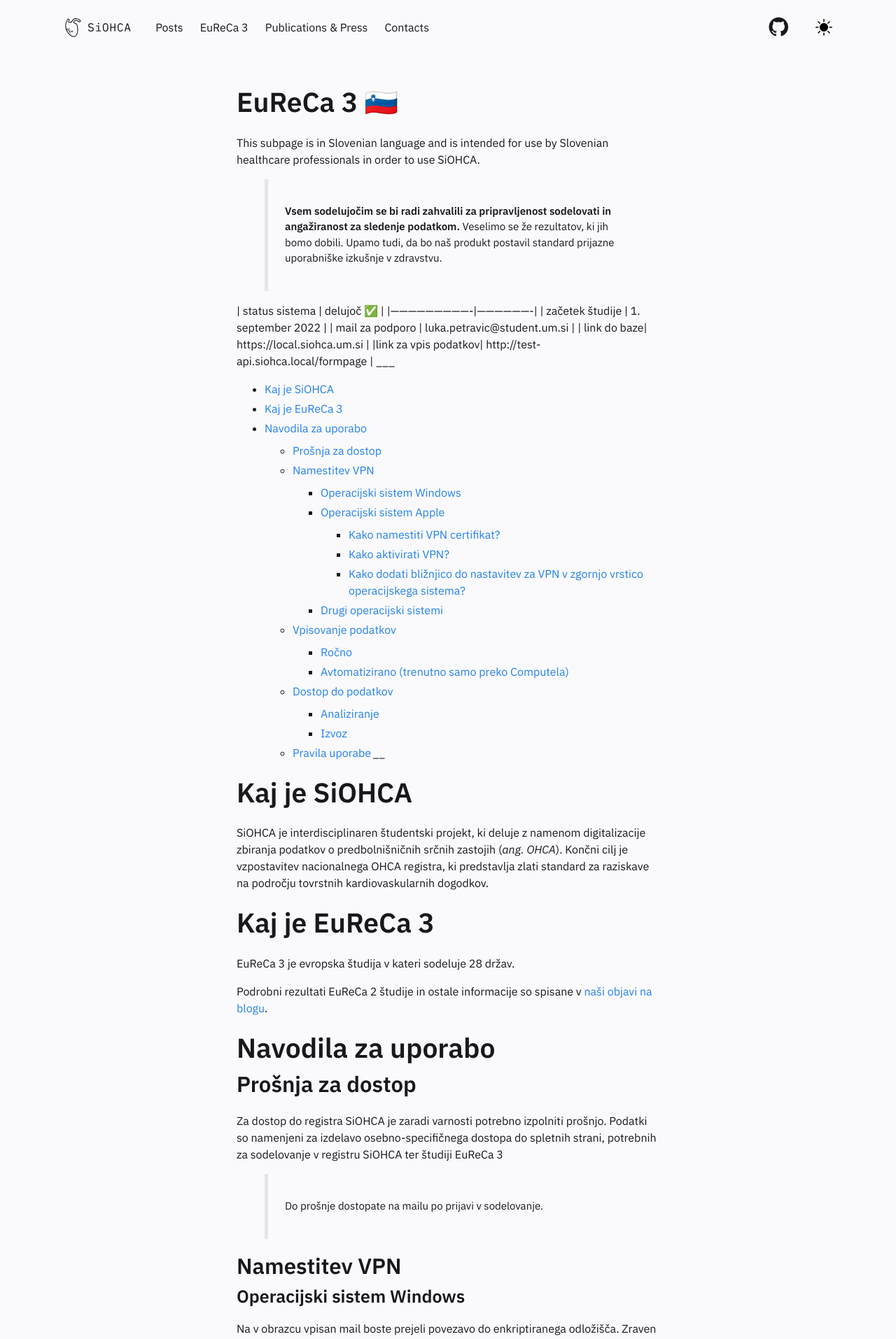
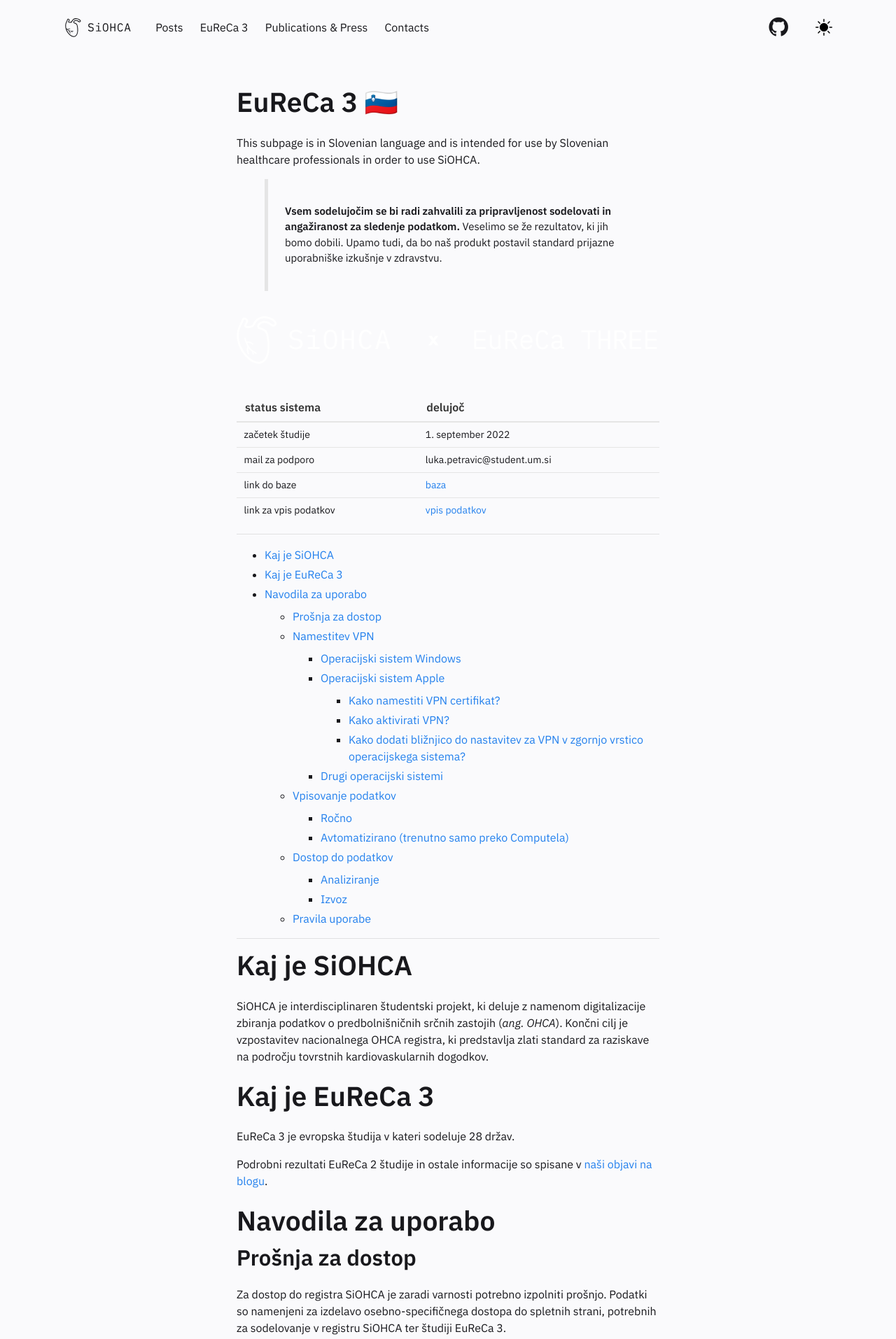
Before and after one commit to SterArcher/OHCA-registry-Slovenia, a Jekyll site: the page built from pages/eureca.md, in a window 1280 px wide. Shown: the top 1914 px of the page at 70% size. Built offline with Jekyll 4.4.1, drawn with Linux system fonts in a browser that asks for light colours; nearby versions of some CDN libraries; some of the changed text lies outside the part shown.

Commit message:
add photos and text fix

```diff
--- a/assets/css/style.css
+++ b/assets/css/style.css
@@ -345,7 +345,7 @@
     color: var(--text-main);
     padding: 8px;
     text-align: left;
-    font-size: 12px;
+    font-size: 16px;
 }
 
 td {
--- a/pages/eureca.md
+++ b/pages/eureca.md
@@ -9,12 +9,22 @@
 
 > **Vsem sodelujočim se bi radi zahvalili za pripravljenost sodelovati in angažiranost za sledenje podatkom.** Veselimo se že rezultatov, ki jih bomo dobili. Upamo tudi, da bo naš produkt postavil standard prijazne uporabniške izkušnje v zdravstvu.
 
-| status sistema             | delujoč  ✅          |
-|----------------------------|-------------------|
-| začetek študije            | 1. september 2022 |
-| mail za podporo | luka.petravic@student.um.si  |
-| link do baze| https://local.siohca.um.si  |
-|link za vpis podatkov| http://test-api.siohca.local/formpage  |
+![SiOHCA x EuReCa 3](https://siohca.um.si/assets/img/SiOHCAxEuReCa.png)
+
+| status sistema        | delujoč                                                |
+| --------------------- | ------------------------------------------------------ |
+| začetek študije       | 1. september 2022                                      |
+| mail za podporo       | luka.petravic@student.um.si                            |
+| link do baze          | [baza](https://local.siohca.um.si)                     |
+| link za vpis podatkov | [vpis podatkov](http://test-api.siohca.local/formpage) |
+
+<style>
+  hr {
+    border: inherit;
+    border-top: 1px solid rgba(0, 0, 0, 0.1);
+    border-bottom: 1px solid rgba(255, 255, 255, 0.3);
+  }
+</style>
 ___
 - [Kaj je SiOHCA](#kaj-je-siohca)
 - [Kaj je EuReCa 3](#kaj-je-eureca-3)
@@ -34,6 +44,7 @@
     - [Analiziranje](#analiziranje)
     - [Izvoz](#izvoz)
   - [Pravila uporabe](#pravila-uporabe)
+
 ____
 
 # Kaj je SiOHCA
@@ -47,36 +58,37 @@
 
 # Navodila za uporabo
 ## Prošnja za dostop
-Za dostop do registra SiOHCA je zaradi varnosti potrebno izpolniti prošnjo. Podatki so namenjeni za izdelavo osebno-specifičnega dostopa do spletnih strani, potrebnih za sodelovanje v registru SiOHCA ter študiji EuReCa 3
+Za dostop do registra SiOHCA je zaradi varnosti potrebno izpolniti prošnjo. Podatki so namenjeni za izdelavo osebno-specifičnega dostopa do spletnih strani, potrebnih za sodelovanje v registru SiOHCA ter študiji EuReCa 3.
 
-> Do prošnje dostopate na mailu po prijavi v sodelovanje.
+> Po prijavi v sodelovanje preko e-maila vam bomo poslali prošnjo za dostop.
 
 ## Namestitev VPN
 ### Operacijski sistem Windows
-Na v obrazcu vpisan mail boste prejeli povezavo do enkriptiranega odložišča. Zraven povezave je priložena tudi koda za dekodiranje datotek na povezavi in geslo certifikata.
+Na mail, ki ste ga vpisali v obrazcu, boste prejeli povezavo do enkriptiranega odložišča. Zraven povezave je priložena tudi koda za dekodiranje datotek na povezavi in geslo certifikata.
 
 Za namestitev sledite spodnjim korakom:
+<style>
+  img {
+    margin-top: 20px;
+    margin-bottom: 20px;
+  }
+</style>
 1. Odpremo shranjeno datoteko “SiOHCA VPN.zip”
 
 2. Vse datoteke v ZIP arhivu ekstrahiramo v enako mapo z orodjem po izbiri (na sliki prikazana Drag&Drop metoda z uporabo Windows Explorer-ja):
-
-![ekstrahiranje podatkov](https://siohca.um.si/assets/windows/img/EuReCa/ekstrahiranje.png)
+![ekstrahiranje podatkov](https://siohca.um.si/assets/img/EuReCa/windows/ekstrahiranje.png)
 
 3. V mapi, kamor smo ekstrahirali datoteke, zaženemo program “SiOHCA VPN.exe”:
-
-![prikaz po ekstrahiranju](https://siohca.um.si/assets/windows/img/EuReCa/ekstrahirano.png)
+![prikaz po ekstrahiranju](https://siohca.um.si/assets/img/EuReCa/windows/ekstrahirano.png)
 
 4.	Odpre se pojavno okno s prošnjo za administratorske pravice, ki jih za pravilno delovanje programa moramo odobriti:
+![odobritev administratorskih pravic](https://siohca.um.si/assets/img/EuReCa/windows/admin.png)
 
-![odobritev administratorskih pravic](https://siohca.um.si/assets/windows/img/EuReCa/admin.png)
-
-5.	Pojavi se program za namestitev VPN omrežja in nas prosi za geslo certfikata. Geslo VTIPKAJTE in ne kopirajte, saj bo kopiranje povzročilo napako! Po vtipkanem geslu pritisnite tipko ENTER:
-
-![geslo certifikata](https://siohca.um.si/assets/windows/img/EuReCa/geslo.png)
+5.	Pojavi se program za namestitev VPN omrežja in nas prosi za geslo certfikata. Geslo VTIPKAJTE in ne kopirajte, <ins>saj bo kopiranje povzročilo napako</ins>! Po vtipkanem geslu pritisnite tipko ENTER:
+![geslo certifikata](https://siohca.um.si/assets/img/EuReCa/windows/geslo.png)
 
 6.	Počakajte nekaj sekund, da se namestitev zaključi. Namestitev je uspešna, če se v oknu izpiše podobno besedilo:
-
-![zakljucek](https://siohca.um.si/assets/windows/img/EuReCa/zakljucek.png)
+![zakljucek](https://siohca.um.si/assets/img/EuReCa/windows/zakljucek.png)
 
 7.	Po uspešni namestitvi vam svetujemo, da vse ekstrahirane datoteke zbrišete z računalnika.
 
@@ -86,61 +98,47 @@
 #### Kako namestiti VPN certifikat?
 Za namestitev sledite spodnjim korakom:
 1. Odprite .mobileconfig datoteko tako, da nanjo dvakrat kliknete:
-
 ![.mobileconfig datoteka](https://siohca.um.si/assets/img/EuReCa/ios/odprtje_config.png)
 
 2. Sistem vas obvesti, da je certifikat potrebno potrditi v nastavitvah:
-
 ![obvestilo sistema](https://siohca.um.si/assets/img/EuReCa/ios/obvestilo_sistema.png)
 
 3. Odprite **System Preferences**:
-
 ![nastavitve](https://siohca.um.si/assets/img/EuReCa/ios/nastavitve.png)
 
 4.	Izberite **Profiles**:
-
-![Profiles](https://siohca.um.si/assets/img/EuReCa/ios/profiles.png)
+![Profiles](https://siohca.um.si/OHCA-registry-Slovenia/assets/img/EuReCa/ios/profiles.jpg)
 
 5.	Z rdečim napisom **Unverified** vas sistem obvesti, da certifikat še ni dokončno naložen. Klikinte »**Install...**«:
-
 ![instalacija](https://siohca.um.si/assets/img/EuReCa/ios/instalacija.png)
 
 6.	Izberite možnost **Continue**:
-
 ![nadaljevanje instalacije](https://siohca.um.si/assets/img/EuReCa/ios/nadaljevanje_instalacije.png)
 
 7.	Vnesite geslo in vnos potrdite s klikom na **Install**:
-
 ![vnos gesla](https://siohca.um.si/assets/img/EuReCa/ios/geslo.png)
 
 8.	Zelen napis Verified je potrditev, da je bil certifikat uspešno nameščen:
-
 ![oznaka verified](https://siohca.um.si/assets/img/EuReCa/ios/verified.png)
 
 #### Kako aktivirati VPN?
 1.	V **System Preferences** izberite **Network**:
-
 ![Network](https://siohca.um.si/assets/img/EuReCa/ios/network.png)
 
 2.	V levem stolpcu izberite **SiOHCA**, na desni strani pa klikinte **Connect**:
-
 ![siohca netwrok](https://siohca.um.si/assets/img/EuReCa/ios/siohca_network.png)
 
 3. **Status: Connected** je znak, da je bila povezava uspešna:
-
 ![status connected](https://siohca.um.si/assets/img/EuReCa/ios/connected.png)
 
 #### Kako dodati bližnjico do nastavitev za VPN v zgornjo vrstico operacijskega sistema?
 1. V **System Preferences** izberite **Network**:
-
 ![Network](https://siohca.um.si/assets/img/EuReCa/ios/network.png)
 
 2. V levem stolpcu izberite **SiOHCA**. Obkljukajte »**Show VPN status in menu bar.**«:
-
 ![show VPN status](https://siohca.um.si/assets/img/EuReCa/ios/siohca_network.png)
 
 3.	Sedaj je bližnjica za aktivacijo VPN na voljo v opravilni vrstici:
-
 ![bliznjica](https://siohca.um.si/assets/img/EuReCa/ios/bliznjica.png)
 
 ### Drugi operacijski sistemi
@@ -151,7 +149,7 @@
 ### Ročno
 Za ročno vpisovanje podatkov je potrebno imeti nameščen in aktiviran VPN.
 
-> Za odprtje obrazca za vpisovanje podatkov kliknite [**tukaj**]().
+> Za odprtje obrazca za vpisovanje podatkov kliknite [**tukaj**](http://test-api.siohca.local/formpage).
 
 ### Avtomatizirano (trenutno samo preko Computela)
 Za vse NMP enote, ki uporabljajo informacijski sistem podjetja Computel, smo se z njimi povezali in ustvarili direktno povezavo znotraj njihove informacijskega sistema.
@@ -171,9 +169,9 @@
 ### Izvoz
 Podatki, ki jih zbirate so zmeraj na voljo za prenos. Odločite se lahko, da prenesete samo podatke povezane z vašimi vprašanji, glej [analiziranje](#Analiziranje).
 
-Podatke prenesete s klikom na ikono spodaj desno.
+Podatke prenesete s klikom na ikono spodaj desno:
 
-![slika ikone spodaj desno]()
+![slika ikone spodaj desno](/assets/img/EuReCa/metabase_download.png)
 
 Izberete si lahko tudi v kakšnem formatu bi radi imeli podatke
 - csv
```
Also changed, not shown: other parts of pages/eureca.md (+1 -1 lines), assets/img/EuReCa/ios/profiles.jpg (added), assets/img/EuReCa/ios/profiles.png (deleted), assets/img/EuReCa/metabase_download.png (added), assets/img/SiOHCAxEuReCa.png (added).
